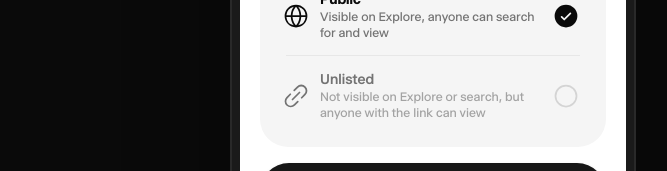
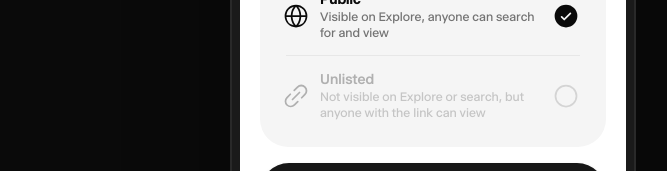
Before and after one commit to joonasvir/Sharing, a React (Vite) app: page / in a window 1280 px wide. Shown: the part 573-744 px from the top of the page, without its empty margins (307-974 px from the left). Built offline with nearby package versions, Linux system fonts and the light colour scheme.

Commit message:
Grey out unselected visibility option symmetrically

```diff
--- a/src/App.jsx
+++ b/src/App.jsx
@@ -403,10 +403,10 @@ function ShareScreen({ mode }) {
                   width: '100%', fontFamily: 'inherit', textAlign: 'left',
                 }}
               >
-                <GlobeSimple size={28} color="#0a0a0a" />
+                <GlobeSimple size={28} color={visibility === 'public' ? '#0a0a0a' : '#b0b0b0'} />
                 <div style={{ flex: 1, display: 'flex', flexDirection: 'column', gap: 1 }}>
-                  <span style={{ fontSize: 15, fontWeight: 600, lineHeight: '18px', color: '#0a0a0a' }}>Public</span>
-                  <span style={{ fontSize: 13, fontWeight: 400, lineHeight: '16px', color: '#737373' }}>
+                  <span style={{ fontSize: 15, fontWeight: 600, lineHeight: '18px', color: visibility === 'public' ? '#0a0a0a' : '#b0b0b0' }}>Public</span>
+                  <span style={{ fontSize: 13, fontWeight: 400, lineHeight: '16px', color: visibility === 'public' ? '#737373' : '#c5c5c5' }}>
                     Visible on Explore, anyone can search for and view
                   </span>
                 </div>
@@ -426,15 +426,15 @@ function ShareScreen({ mode }) {
                   width: '100%', fontFamily: 'inherit', textAlign: 'left',
                 }}
               >
-                <LinkSimple size={28} color={visibility === 'unlisted' ? '#0a0a0a' : '#737373'} />
+                <LinkSimple size={28} color={visibility === 'unlisted' ? '#0a0a0a' : '#b0b0b0'} />
                 <div style={{ flex: 1, display: 'flex', flexDirection: 'column', gap: 1 }}>
                   <span style={{
                     fontSize: 15, fontWeight: 500, lineHeight: '18px',
-                    color: visibility === 'unlisted' ? '#0a0a0a' : '#737373',
+                    color: visibility === 'unlisted' ? '#0a0a0a' : '#b0b0b0',
                   }}>Unlisted</span>
                   <span style={{
                     fontSize: 13, fontWeight: 400, lineHeight: '16px',
-                    color: visibility === 'unlisted' ? '#525252' : '#a3a3a3',
+                    color: visibility === 'unlisted' ? '#525252' : '#c5c5c5',
                   }}>
                     Not visible on Explore or search, but anyone with the link can view
                   </span>
```
